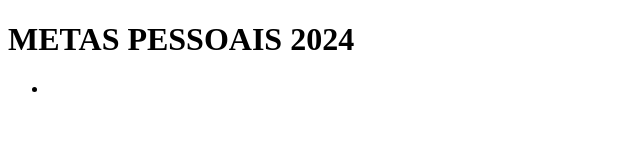
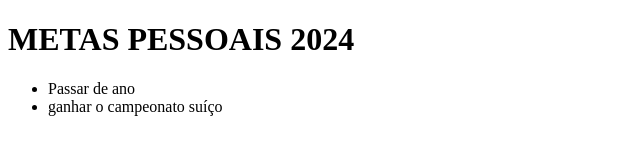
Before and after one commit to eduardogato13/METAS2024, a plain HTML site: page INDEX.HTML in a window 1280 px wide. Shown: the whole page, without its empty margins (0-640 px from the left). Drawn offline with Linux system fonts and the light colour scheme.

Commit message:
metas2024

```diff
--- a/INDEX.HTML
+++ b/INDEX.HTML
@@ -8,8 +8,8 @@
 <body>
     <H1>METAS PESSOAIS 2024</H1>
      <UL>
-        <LI></LI>
-
+        <LI>Passar de ano</LI>
+         <li>ganhar o campeonato suíço</li>
 
 
      </UL>
```
